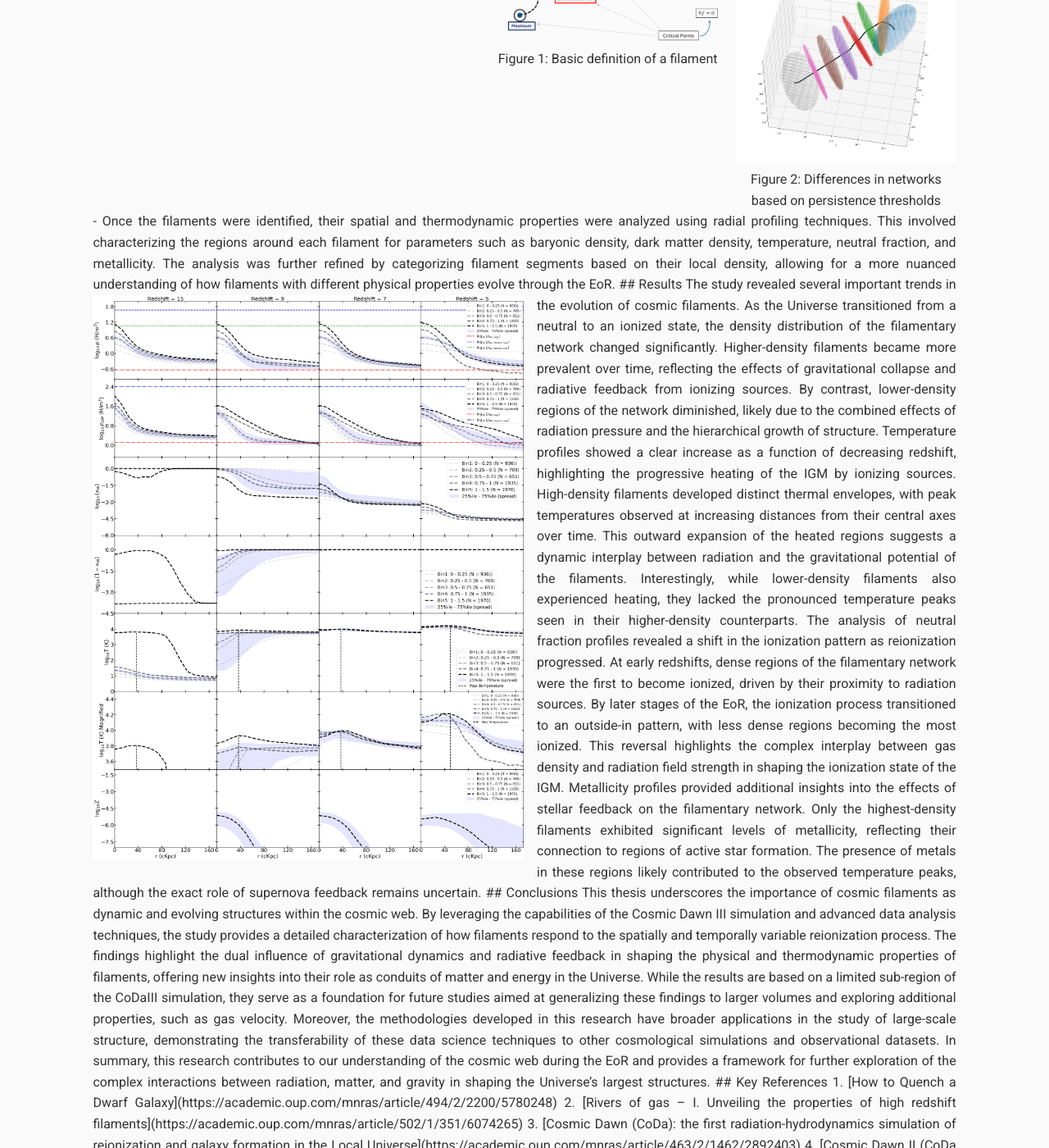
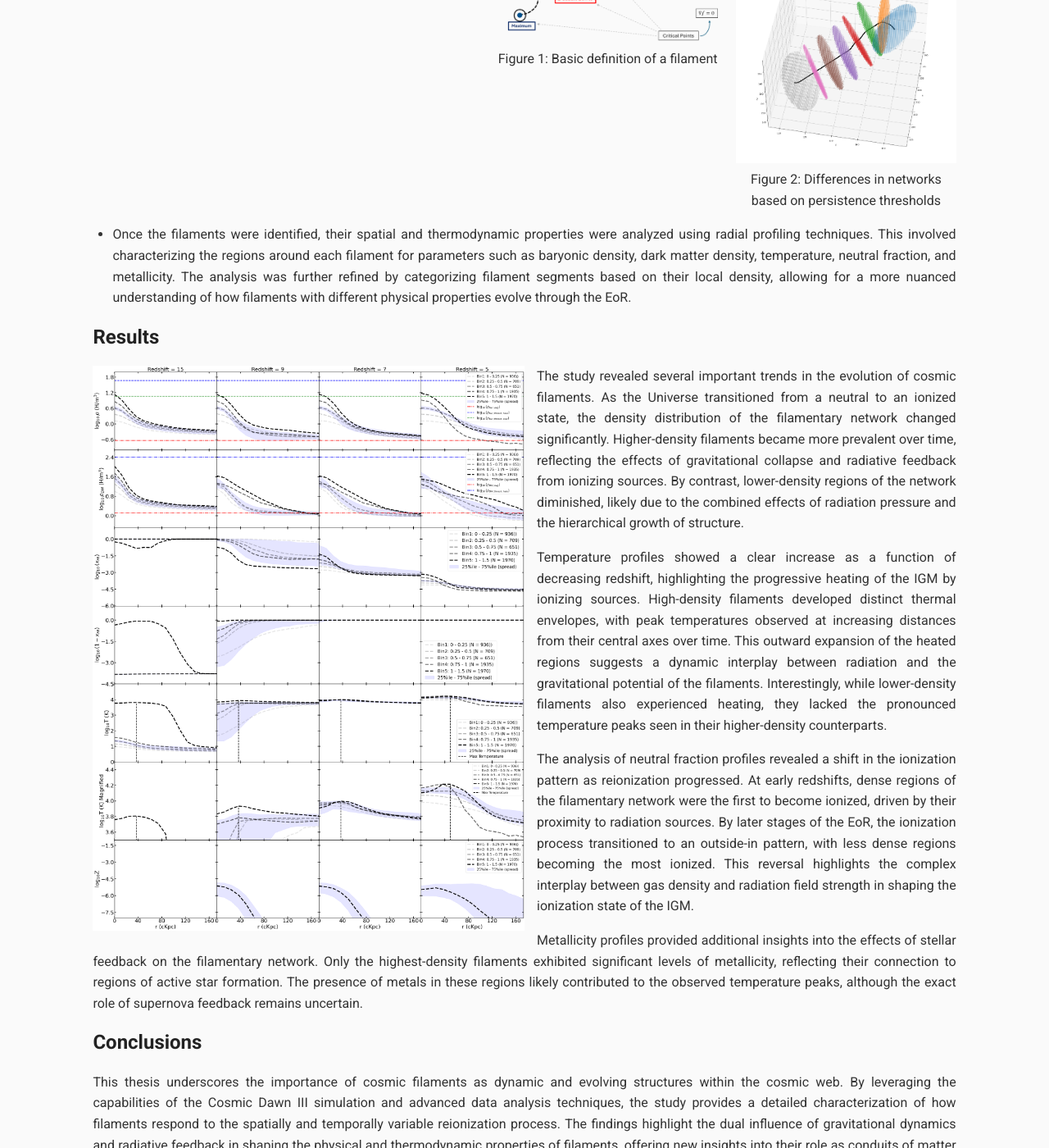
Before and after one commit to vishrut-b/Master-Thesis, a Jekyll site: the page built from index.md, in a window 1280 px wide and 1400 px high, scrolled down 1704 px. Shown: the whole window at 82% size. Built offline with Jekyll 4.4.1, drawn with Linux system fonts in a browser that asks for light colours; our own code applies the rules of GitHub Pages for plain Markdown files; some of the changed text lies outside the part shown.

Commit message:
Update index.md

```diff
--- a/index.md
+++ b/index.md
@@ -57,8 +57,7 @@ dynamics. This allows the simulation to account for the escape of
 ionizing radiation from thousands of galaxies and the subsequent
 impact on their surrounding environments.
 </p>
-<!-- Text that wraps around the floated images -->
-<p>
+
 
 - The first step in the analysis involved extracting the filamentary network
 using <a href="https://www2.iap.fr/users/sousbie/web/html/index3c4a.html?category/Overview">DisPerSE</a>
```
